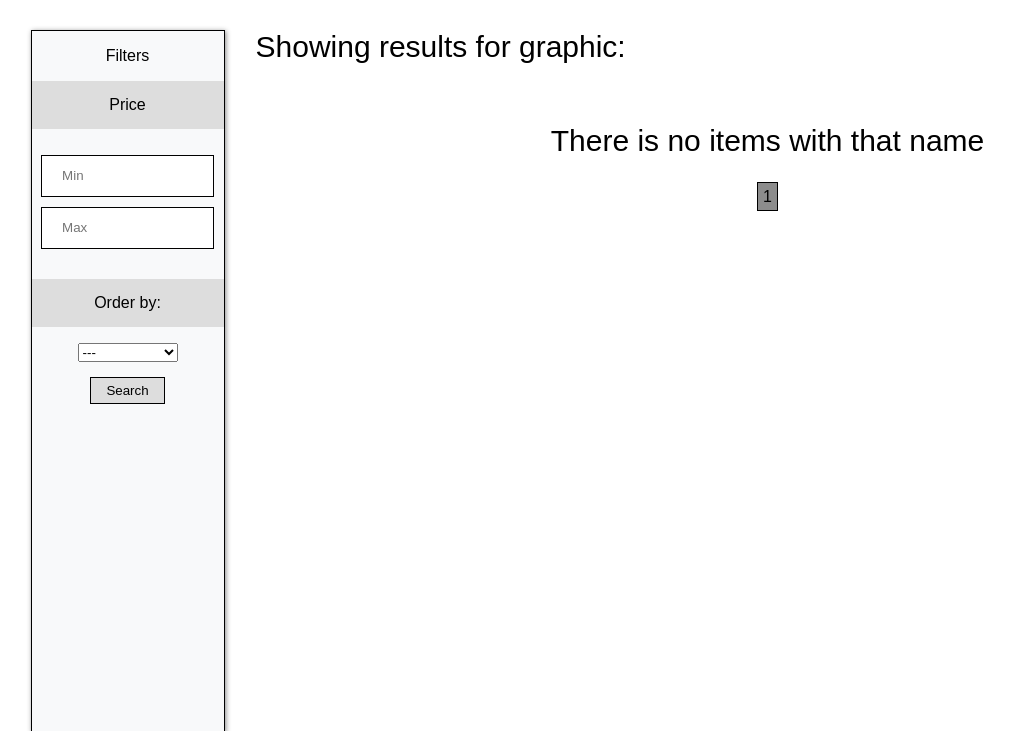
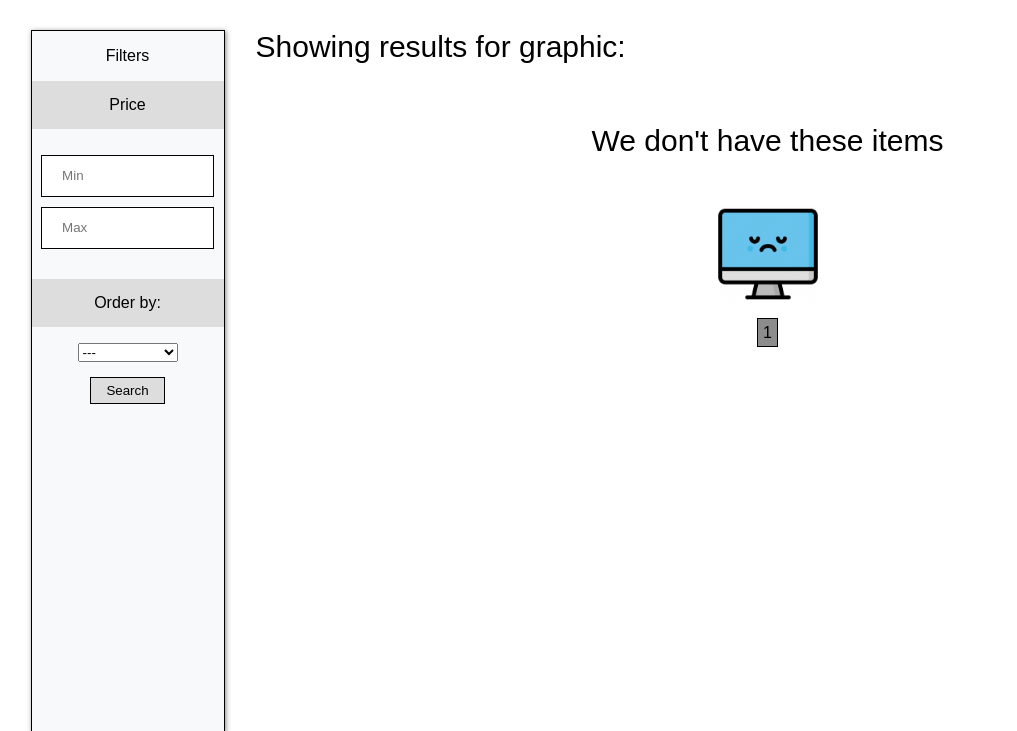
Before and after one commit to FluffyGreyWolf/Shop, a Django app: page /search-result?search-form=graphic in a window 1280 px wide. Shown: the part 106-837 px from the top of the page, without its empty margins (0-1017 px from the left). Run offline with Django 3.2, Linux system fonts and the light colour scheme; data that the repository does not hold is empty.

Commit message:
update: improved error message while products aren't found

```diff
--- a/shop/templates/search-result.html
+++ b/shop/templates/search-result.html
@@ -1,6 +1,6 @@
 {% extends 'base.html' %}
 {% block title %}Looking for: {{ searched }}{% endblock %}
-
+{% load static %}
 {% block content %}
 <div class="page-container">
 <div class="filters">
@@ -40,7 +40,8 @@
 </ul>
 {% endfor %}
 {% else %}
-<p class="result-title" style="text-align: center;">There is no items with that name</p>
+<p class="result-title" style="text-align: center;">We don't have these items</p>
+<p><img src="{% static 'error.png' %}" width="100px" height="100px"></p>
 {% endif %}
 
     <div class="next-pages">
```
Also changed, not shown: static/error.png (added).
